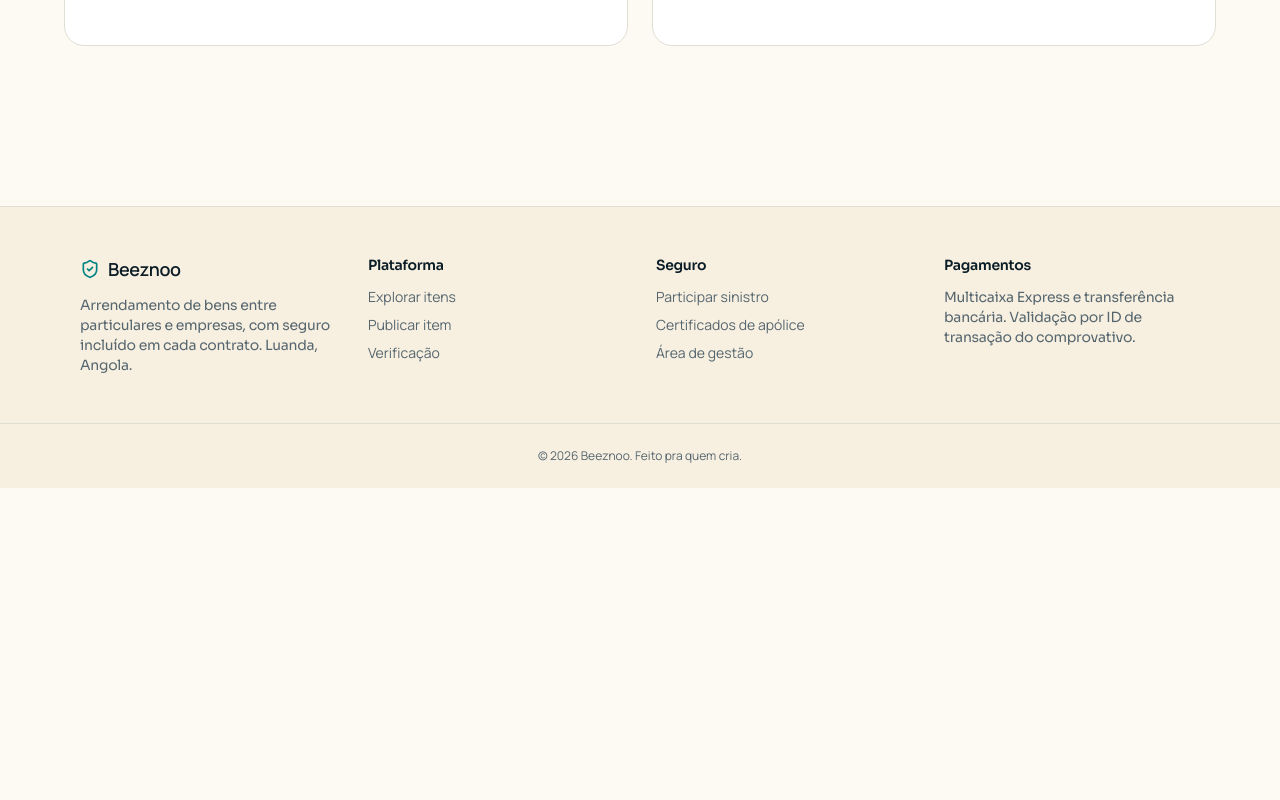
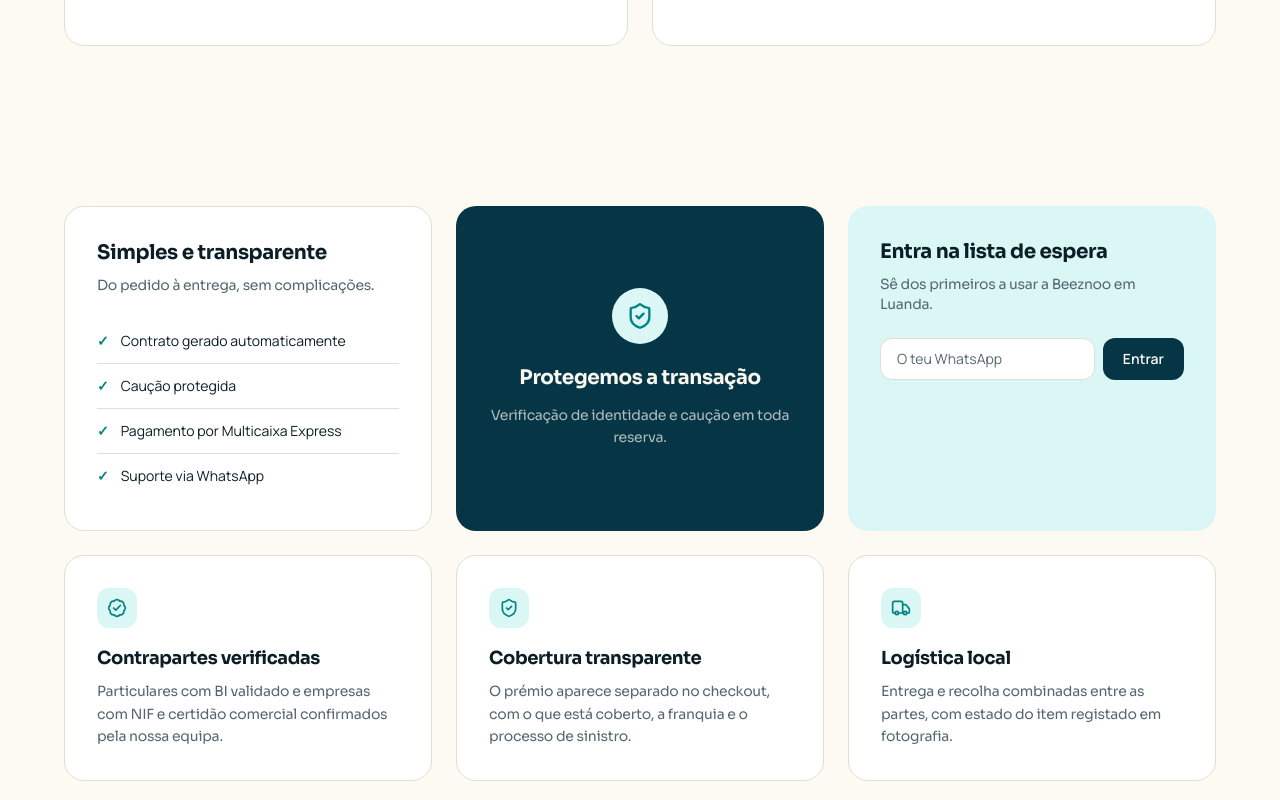
Before and after one commit to parcidio/Kubiko, a Next.js app in the folder frontend/: page / in a window 1280 px wide. Shown: the part 2160-2960 px from the top of the page. Before the commit the page ends 2648 px from the top, so only its background shows below. Built offline with nearby package versions, Linux system fonts and the light colour scheme.

Commit message:
Protótipo da landing page 100% concluído

```diff
--- a/frontend/components/landing/Securing.tsx
+++ b/frontend/components/landing/Securing.tsx
@@ -1,8 +1,111 @@
-export default function BeeznoSecuring()
-{
-    return (
-        <section>
+import { ShieldCheck, BadgeCheck, Truck } from "lucide-react";
 
-        </section>
-    )
+const checklistItems = [
+  "Contrato gerado automaticamente",
+  "Caução protegida",
+  "Pagamento por Multicaixa Express",
+  "Suporte via WhatsApp",
+];
+
+const features = [
+  {
+    icon: BadgeCheck,
+    title: "Contrapartes verificadas",
+    description:
+      "Particulares com BI validado e empresas com NIF e certidão comercial confirmados pela nossa equipa.",
+  },
+  {
+    icon: ShieldCheck,
+    title: "Cobertura transparente",
+    description:
+      "O prémio aparece separado no checkout, com o que está coberto, a franquia e o processo de sinistro.",
+  },
+  {
+    icon: Truck,
+    title: "Logística local",
+    description:
+      "Entrega e recolha combinadas entre as partes, com estado do item registado em fotografia.",
+  },
+];
+
+export default function BeeznoSecuring() {
+  return (
+    <section className="bg-background px-6 py-16 sm:px-8 sm:py-20">
+      <div className="mx-auto max-w-6xl space-y-6">
+
+        {/* ── Linha 1: três cards distintos ── */}
+        <div className="grid grid-cols-1 gap-6 md:grid-cols-3">
+
+          {/* Card 1: checklist */}
+          <div className="rounded-2xl border border-border-bg bg-card p-6 sm:p-8">
+            <h2 className="text-xl font-bold text-foreground">Simples e transparente</h2>
+            <p className="mt-2 text-sm text-muted-foreground">
+              Do pedido à entrega, sem complicações.
+            </p>
+            <ul className="mt-6 space-y-0">
+              {checklistItems.map((item, i) => (
+                <li
+                  key={item}
+                  className={`flex items-center gap-3 py-3 ${
+                    i < checklistItems.length - 1 ? "border-b border-border-bg" : ""
+                  }`}
+                >
+                  <span className="text-sm font-bold text-shield">✓</span>
+                  <span className="text-sm text-foreground">{item}</span>
+                </li>
+              ))}
+            </ul>
+          </div>
+
+          {/* Card 2: destaque escuro centrado */}
+          <div className="flex min-h-[240px] flex-col items-center justify-center rounded-2xl bg-primary p-6 text-center sm:p-8">
+            <div className="mb-5 flex h-14 w-14 items-center justify-center rounded-full bg-shield-soft">
+              <ShieldCheck className="h-7 w-7 text-shield" />
+            </div>
+            <h2 className="text-xl font-bold text-primary-foreground">
+              Protegemos a transação
+            </h2>
+            <p className="mt-3 text-sm leading-relaxed text-primary-foreground/70">
+              Verificação de identidade e caução em toda reserva.
+            </p>
+          </div>
+
+          {/* Card 3: waitlist */}
+          <div className="rounded-2xl bg-shield-soft p-6 sm:p-8">
+            <h2 className="text-xl font-bold text-foreground">Entra na lista de espera</h2>
+            <p className="mt-2 text-sm text-muted-foreground">
+              Sê dos primeiros a usar a Beeznoo em Luanda.
+            </p>
+            <div className="mt-6 flex gap-2">
+              <input
+                type="tel"
+                placeholder="O teu WhatsApp"
+                className="flex-1 rounded-lg border border-border-bg bg-white px-4 py-2.5 text-sm text-foreground placeholder:text-muted-foreground focus:outline-none focus:ring-2 focus:ring-shield"
+              />
+              <button className="cursor-pointer rounded-lg bg-primary px-5 py-2.5 text-sm font-semibold text-primary-foreground transition-opacity hover:opacity-90">
+                Entrar
+              </button>
+            </div>
+          </div>
+        </div>
+
+        {/* ── Linha 2: três feature cards ── */}
+        <div className="grid grid-cols-1 gap-6 sm:grid-cols-2 md:grid-cols-3">
+          {features.map(({ icon: Icon, title, description }) => (
+            <div
+              key={title}
+              className="rounded-2xl border border-border-bg bg-card p-6 transition-shadow hover:shadow-md sm:p-8"
+            >
+              <div className="mb-4 flex h-10 w-10 items-center justify-center rounded-lg bg-shield-soft">
+                <Icon className="h-5 w-5 text-shield" />
+              </div>
+              <h3 className="text-lg font-bold text-foreground">{title}</h3>
+              <p className="mt-2 text-sm leading-relaxed text-muted-foreground">{description}</p>
+            </div>
+          ))}
+        </div>
+
+      </div>
+    </section>
+  );
 }
```
